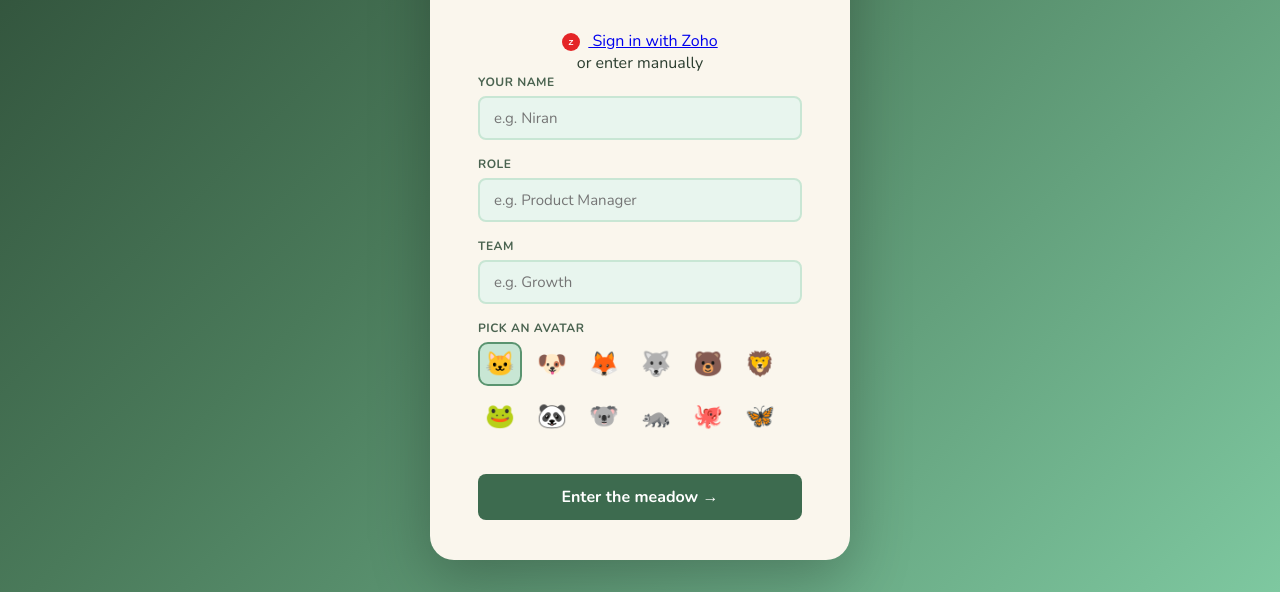
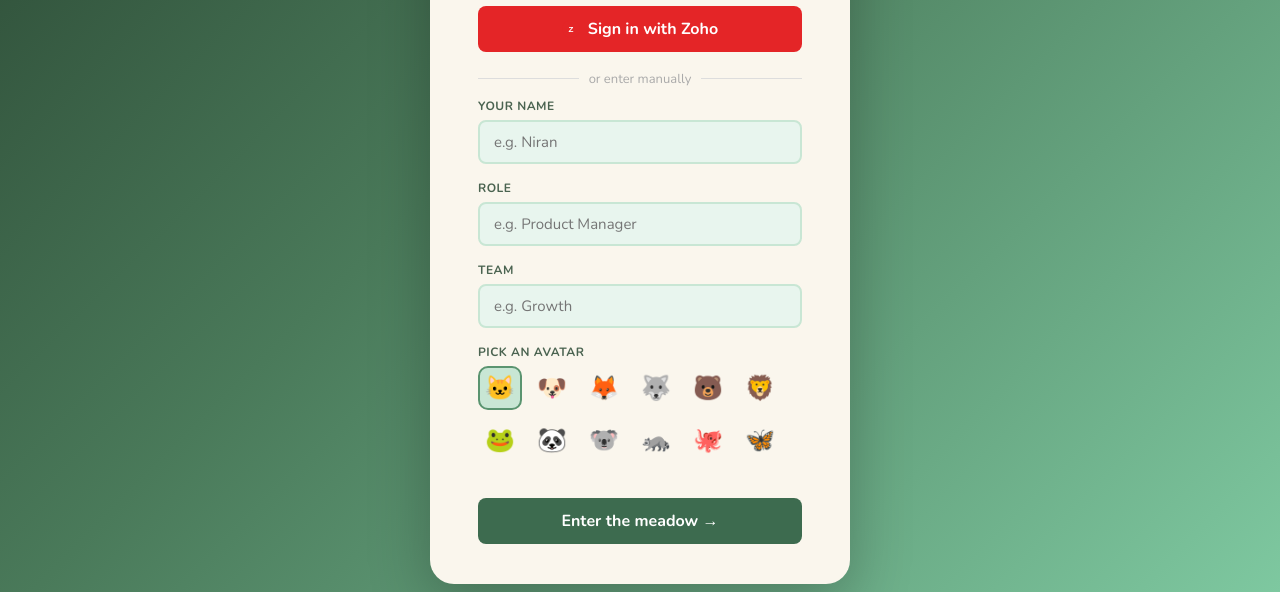
Before and after one commit to niranjan809/commons-platform-ntglobal, a website: page public/index.html in a window 1280 px wide. Shown: the part 208-800 px from the top of the page. Drawn offline with nearby package versions, Linux system fonts and the light colour scheme.

Commit message:
Update style.css

```diff
--- a/public/style.css
+++ b/public/style.css
@@ -384,3 +384,30 @@ body {
 ::-webkit-scrollbar { width: 5px; }
 ::-webkit-scrollbar-track { background: transparent; }
 ::-webkit-scrollbar-thumb { background: var(--green-pale); border-radius: 10px; }
+
+/* ─── Zoho Login ──────────────────────────────────────────────────────── */
+.btn-zoho {
+  display: flex; align-items: center; justify-content: center;
+  width: 100%; padding: 12px; margin-top: 8px;
+  background: #E42527; color: white;
+  border: none; border-radius: var(--radius-sm);
+  font-family: inherit; font-size: 16px; font-weight: 700;
+  cursor: pointer; text-decoration: none;
+  transition: background .2s, transform .1s;
+}
+.btn-zoho:hover { background: #c41e20; }
+.btn-zoho:active { transform: scale(0.98); }
+.zoho-badge {
+  margin-top: 10px; padding: 8px 14px;
+  background: #e8f5e9; border-radius: var(--radius-sm);
+  color: #2e7d32; font-size: 14px; font-weight: 600;
+  text-align: center;
+}
+.divider {
+  display: flex; align-items: center;
+  margin: 18px 0 10px; color: #aaa; font-size: 13px;
+}
+.divider::before, .divider::after {
+  content: ''; flex: 1; height: 1px; background: #ddd;
+}
+.divider span { padding: 0 10px; }
```
